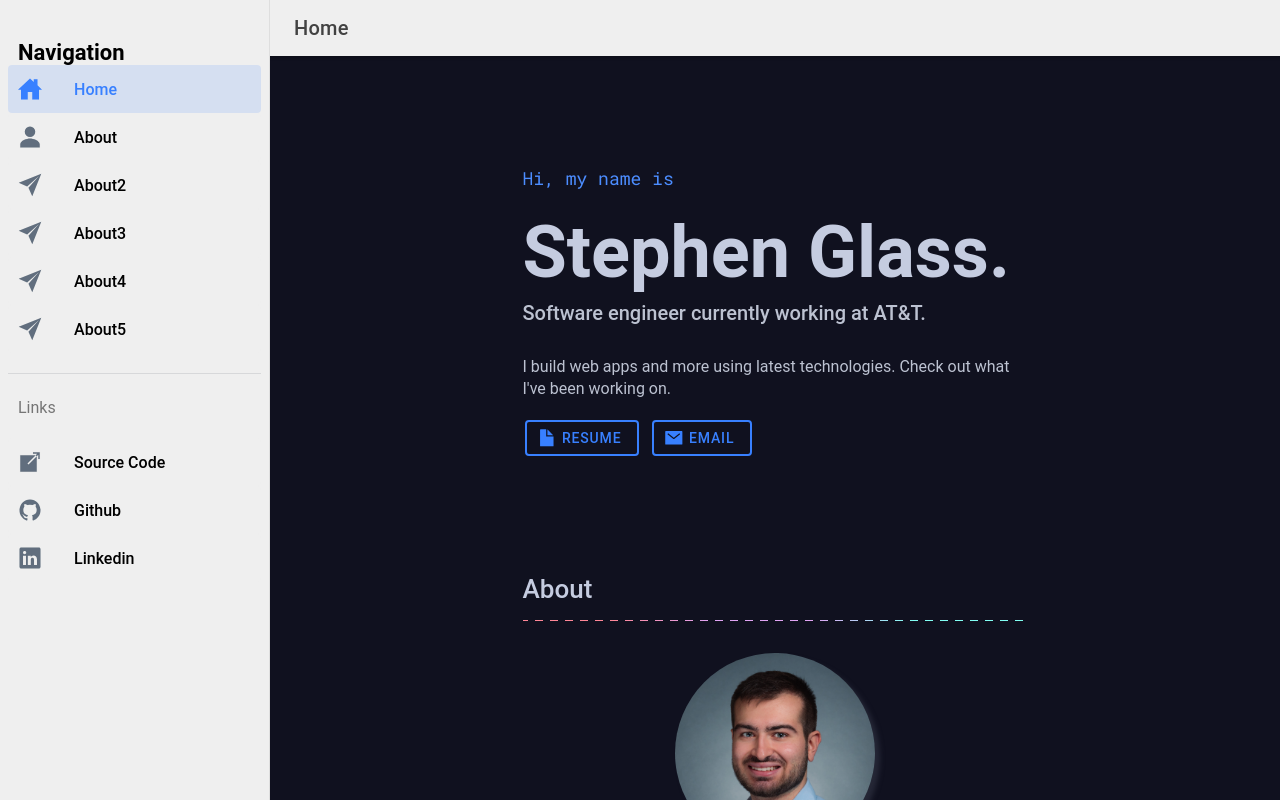
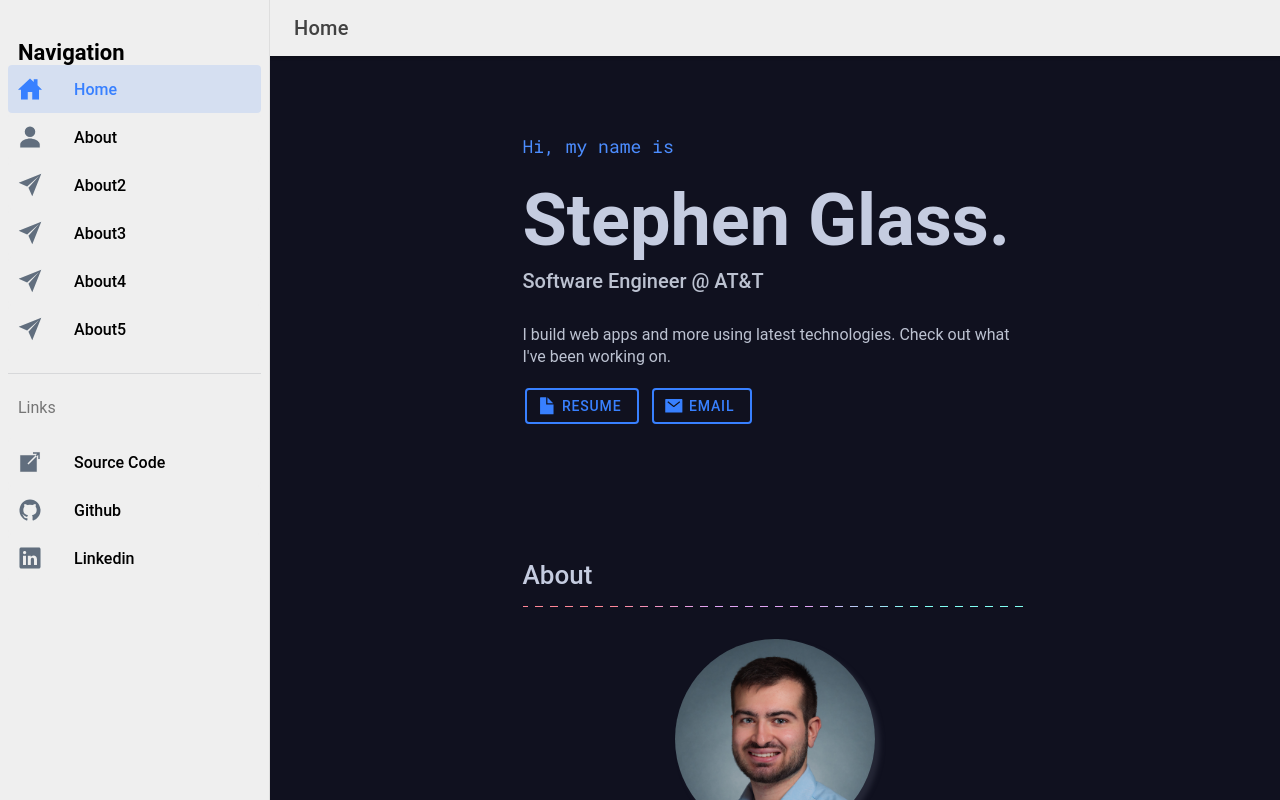
Before and after one commit to stephenglass/react-swe-portfolio, a React (Create React App) app: page / in a window 1280 px wide. Built offline with nearby package versions, Linux system fonts and the light colour scheme.

Commit message:
CSS cleanup

```diff
--- a/src/components/ExploreContainer.css
+++ b/src/components/ExploreContainer.css
@@ -23,8 +23,3 @@
 .container a {
   text-decoration: none;
 }
-
-.anchor {
-  position: absolute;
-  margin-top: -60px;
-}
--- a/src/components/IntroductionArea.css
+++ b/src/components/IntroductionArea.css
@@ -1,22 +1,3 @@
-/* .spacing {
-  padding: 0.5em;
-}
-
-.introduction-container {
-  margin: 1.5em;
-}
-
-@media only screen and (min-width: 990px) {
-  .introduction-container {
-    margin: auto;
-    width: 50%;
-  }
-
-  .spacing {
-    padding: 3em;
-  }
-} */
-
 .introduction-container h1 {
   font-size: 72px;
   color: #c5cce0;
@@ -35,24 +16,8 @@
   color: #4c8dff;
 }
 
-.container strong {
-  font-size: 20px;
-  line-height: 26px;
-}
-
 .introduction-container p {
   font-size: 16px;
   line-height: 22px;
   color: #bcc2d1;
-  /* color: #8c8c8c; */
-  /* margin: 0; */
 }
-
-.container a {
-  text-decoration: none;
-}
-
-.anchor {
-  position: absolute;
-  margin-top: -60px;
-}
--- a/src/components/IntroductionArea.tsx
+++ b/src/components/IntroductionArea.tsx
@@ -15,7 +15,7 @@ const IntroductionArea: React.FC = () => {
       <h1>
         <strong>Stephen Glass.</strong>
       </h1>
-      <h2>Software engineer currently working at AT&T.</h2>
+      <h2>Software Engineer @ AT&T</h2>
 
       <p>
         I build web apps and more using latest technologies. Check out what I've
--- a/src/components/SectionContainer.css
+++ b/src/components/SectionContainer.css
@@ -1,25 +1,8 @@
-.container {
-  text-align: center;
-  margin-top: 200px;
+.section-container {
+  margin-bottom: 50px;
 }
 
-.container strong {
-  font-size: 20px;
-  line-height: 26px;
-}
-
-.container p {
-  font-size: 16px;
-  line-height: 22px;
-  color: #8c8c8c;
-  margin: 0;
-}
-
-.container a {
-  text-decoration: none;
-}
-
-.anchor {
+/* .section-container .anchor {
   position: absolute;
   margin-top: -60px;
-}
+} */
--- a/src/components/SectionContainer.tsx
+++ b/src/components/SectionContainer.tsx
@@ -27,7 +27,7 @@ const SectionContainer: React.FC<ContainerProps> = ({
   }, [isVisible]);
 
   return (
-    <div ref={ref}>
+    <div ref={ref} className="section-container">
       <div id={"anchor_" + name} className="anchor"></div>
       {children}
     </div>
--- a/src/pages/Page.css
+++ b/src/pages/Page.css
@@ -17,6 +17,6 @@
   }
 
   .spacing {
-    padding: 3em;
+    padding: 2em;
   }
 }
```
Also changed, not shown: src/index.tsx (+6 -6 lines).
